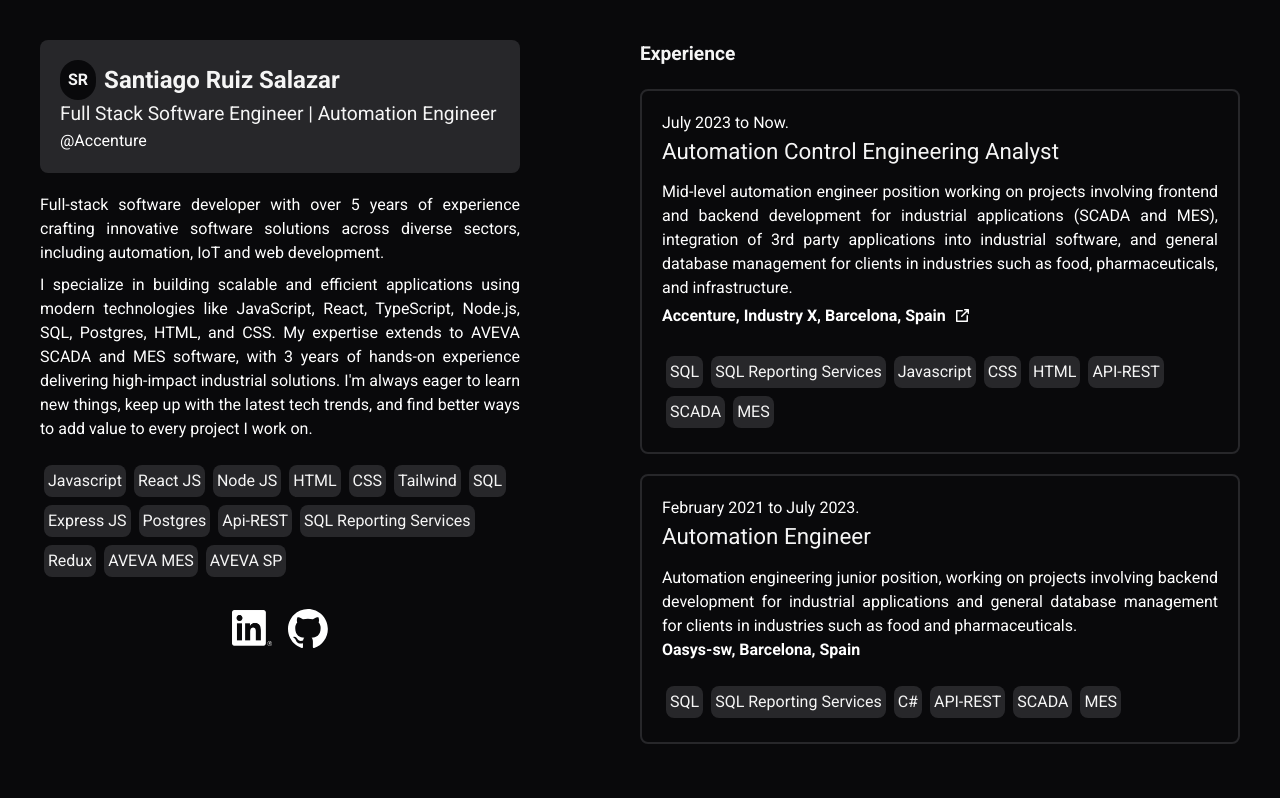
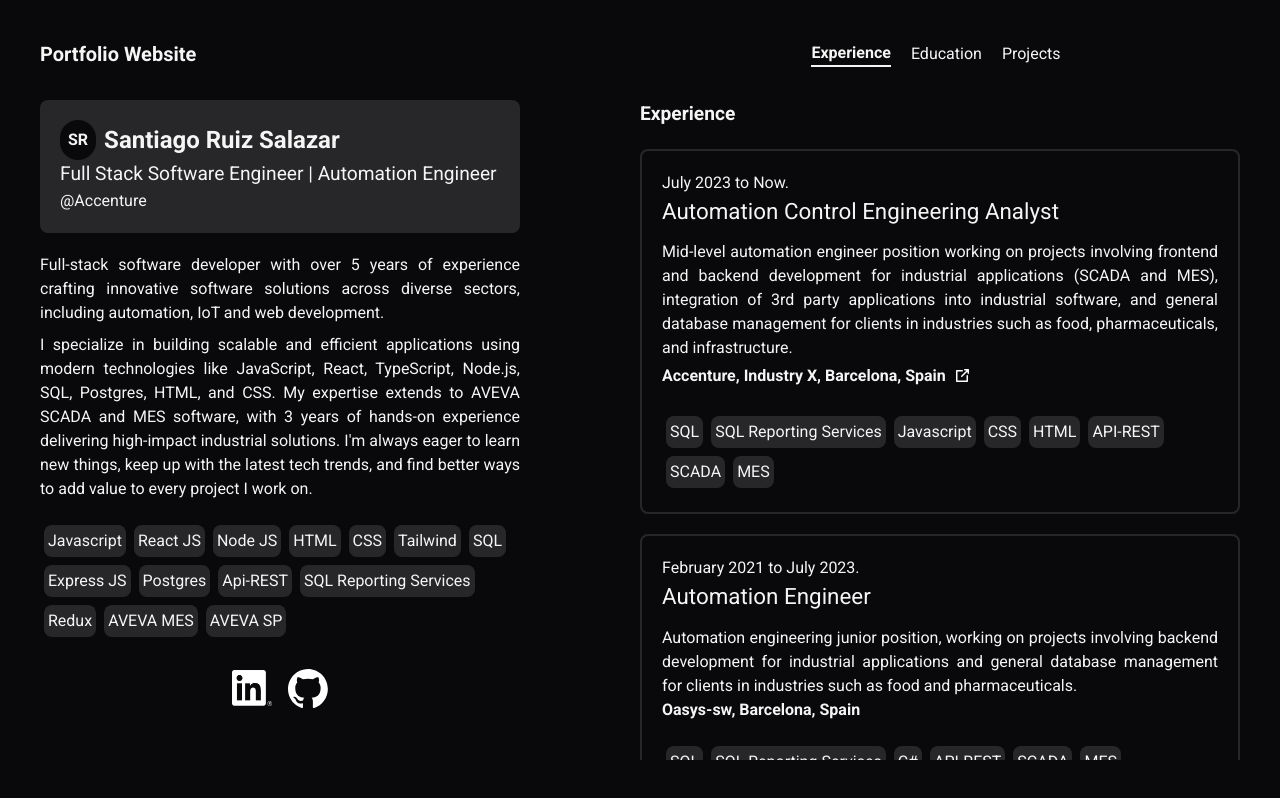
Before and after one commit to santiagoruizs/portfoliov1, a React (Create React App) app: page / in a window 1280 px wide. Built offline with nearby package versions, Linux system fonts and the light colour scheme.

Commit message:
Adds header with dynamic nav bar

```diff
--- a/src/App.css
+++ b/src/App.css
@@ -13,7 +13,7 @@
 }
 p{
     font-size: 1rem;
-    color: white;
+    /* color: white; */
 
 }
 
--- /dev/null
+++ b/src/components/Header.js
@@ -0,0 +1,22 @@
+
+const Header = ({scrollToSection, experienceRef, educationRef, projectsRef, activeSection}) => {
+    // const [navigation, setNavigation] = useState('Experience')
+    const handleNavigation = (nav, ref) => {
+        scrollToSection(ref)
+        // setNavigation(nav)
+    }
+  return (
+    <div className='hidden fixed top-0 z-50 w-full lg:flex p-10'>
+        <div className='w-2/5'>
+            <p className='text-xl font-bold'>Portfolio Website</p>
+        </div>
+        <div className='flex w-full lg:w-3/5 justify-center pl-28 items-center space-x-5'>
+        <p className={'cursor-pointer text-gray hover:font-bold '+(activeSection === 'Experience' ? 'border-b-2 border-white font-bold' : '')} onClick={() => handleNavigation('Experience',experienceRef)}>Experience</p>
+        <p className={'cursor-pointer text-gray hover:font-bold '+(activeSection === 'Education' ? 'border-b-2 border-white  font-bold' : '')} onClick={() => handleNavigation('Education', educationRef)}>Education</p>
+        <p className={'cursor-pointer text-gray hover:font-bold '+(activeSection === 'Projects' ? 'border-b-2 border-white  font-bold' : '')} onClick={() => handleNavigation('Projects', projectsRef)}>Projects</p>
+        </div>
+    </div>
+  )
+}
+
+export default Header
--- a/src/pages/Layout.js
+++ b/src/pages/Layout.js
@@ -2,14 +2,60 @@
 import PresentationCard from '../components/PresentationCard'
 import ExperienceCard from '../components/ExperienceCard'
 import Bio from '../components/Bio'
-import { useState } from 'react'
+import { useState, useRef, useEffect } from 'react'
 import Socials from '../components/Socials'
 import {experience, education, projects } from '../data/data'
 import ProjectCard from '../components/ProjectCard'
+import Header from '../components/Header'
 
 const Layout = () => {
 
   const [gradient, setGradient] = useState("radial-gradient(circle, #09090B, #09090B)");
+  const experienceRef = useRef(null);
+  const educationRef = useRef(null);
+  const projectsRef = useRef(null);
+
+  const [activeSection, setActiveSection] = useState(null);
+
+  useEffect(() => {
+    const sections = [
+      { id: 'Experience', ref: experienceRef },
+      { id: 'Education', ref: educationRef },
+      { id: 'Projects', ref: projectsRef },
+    ];
+
+    const observer = new IntersectionObserver(
+      (entries) => {
+        entries.forEach((entry) => {
+          if (entry.isIntersecting) {
+            setActiveSection(entry.target.id);
+          }
+        });
+      },
+      {
+        threshold: 0.2, // 60% of the section needs to be visible
+      }
+    );
+
+    sections.forEach((section) => {
+      if (section.ref.current) {
+        observer.observe(section.ref.current);
+      }
+    });
+
+    return () => {
+      sections.forEach((section) => {
+        if (section.ref.current) {
+          observer.unobserve(section.ref.current);
+        }
+      });
+    };
+  }, []);
+
+  const scrollToSection = (elementRef) => {
+    elementRef.current.scrollIntoView({ behavior: 'smooth' });
+  };
+
   const handleMouseMove = (e) => {
     const { clientX, clientY, currentTarget } = e;
     const { width, height } = currentTarget.getBoundingClientRect();
@@ -22,27 +68,30 @@
     );
   };
   return (
-    <div className='flex flex-col justify-center items-center min-h-screen p-5 lg:p-10 lg:flex-row lg:justify-around lg:h-screen' onMouseMove={handleMouseMove} style={{ background: gradient }}>
+    <div  onMouseMove={handleMouseMove} style={{ background: gradient }}>
+    <Header scrollToSection={scrollToSection} experienceRef={experienceRef} educationRef={educationRef} projectsRef={projectsRef} activeSection={activeSection}/>
+    <div className='flex flex-col justify-center items-center p-5 lg:p-10 lg:flex-row lg:pt-[100px] lg:justify-around lg:h-screen'>
         <div className='w-full lg:w-2/5 h-full sticky top-0'>
             <PresentationCard />
             <Bio />
             <Socials />
         </div>
         <div className='w-full lg:w-3/5 flex flex-col lg:items-end items-center justify-evenly h-full overflow-y-scroll scrollable-div '>
-            <div className='w-full lg:w-10/12'>
+            <div id="Experience" className='w-full lg:w-10/12' ref={experienceRef}>
               <h3 className='mb-5 font-bold'>Experience</h3>
               {experience.map(e => <ExperienceCard experience={e}/>)}
             </div>
-            <div className=' w-full lg:w-10/12'>
+            <div id="Education" className=' w-full lg:w-10/12' ref={educationRef}>
               <h3 className='mb-5 font-bold' >Education</h3>
               {education.map(e => <ExperienceCard experience={e}/>)}
             </div>
-            <div className=' w-full lg:w-10/12'>
+            <div id="Projects" className=' w-full lg:w-10/12' ref={projectsRef}>
               <h3 className='mb-5 font-bold' >Proyects</h3>
               {projects.map(p => <ProjectCard project={p}/>)}
             </div>
         </div>
     </div>
+    </div>
   )
 }
 
```
